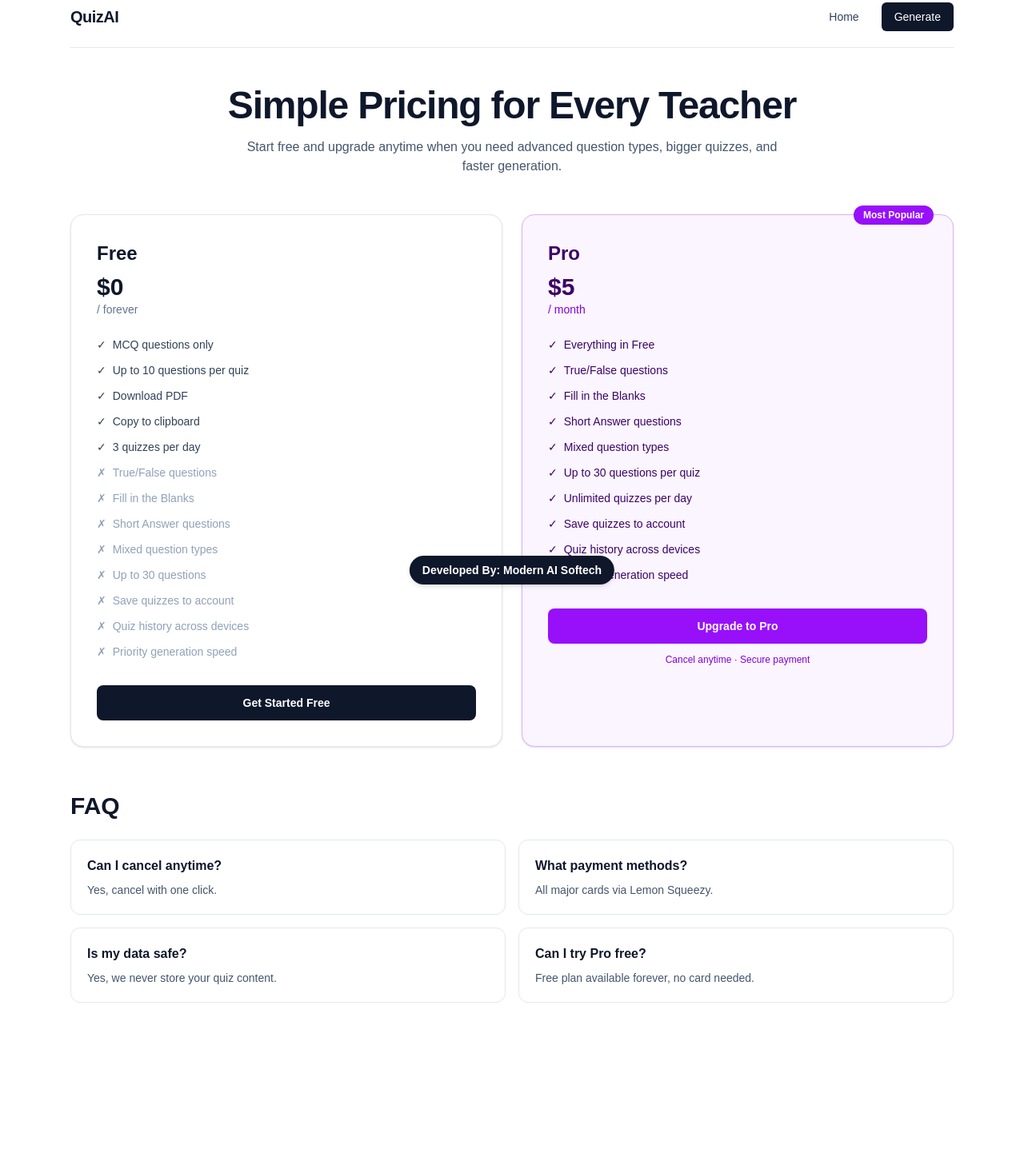
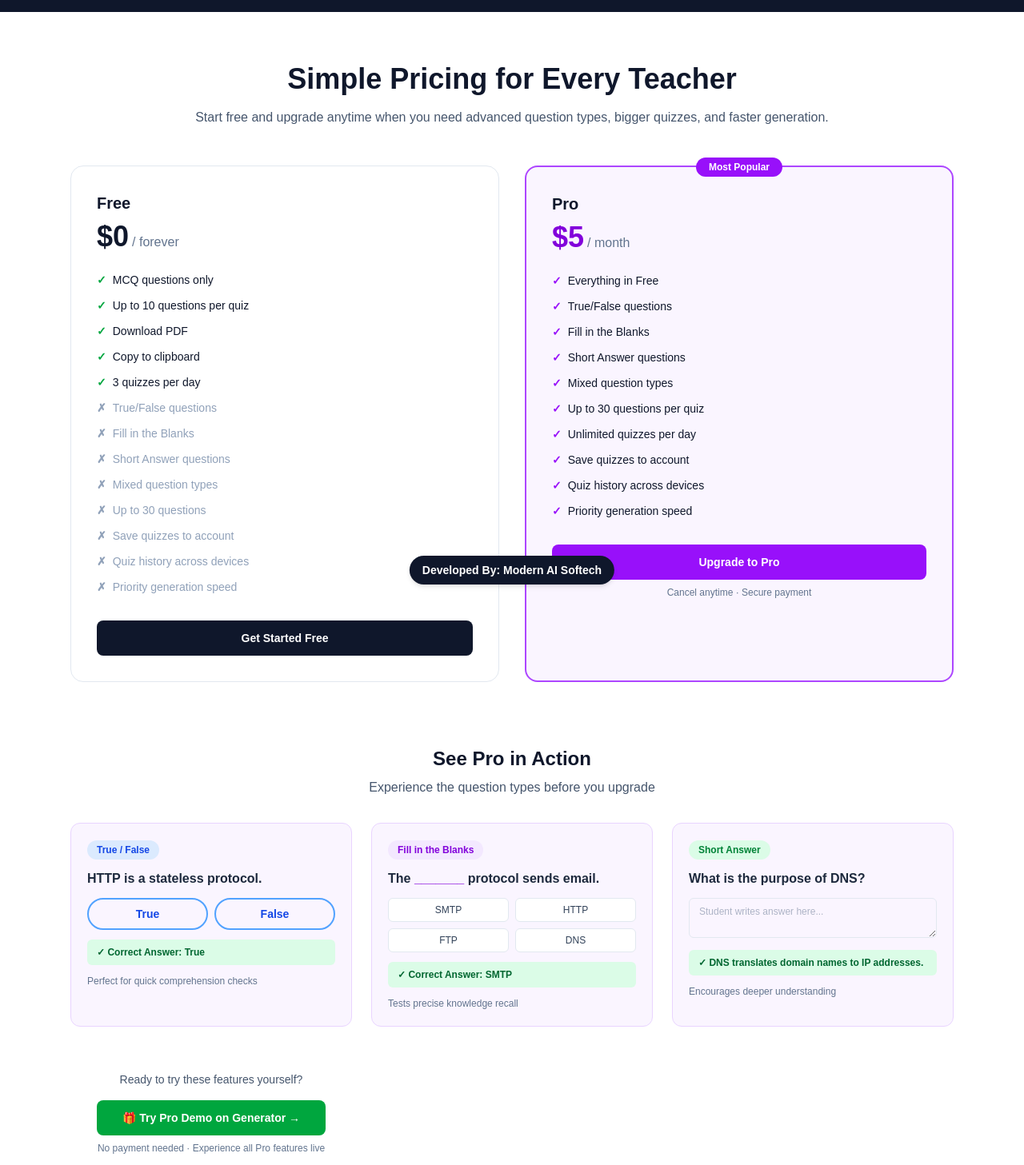
Before and after one commit to zahid14u/quiz-generator, a Next.js app: page /pricing in a window 1280 px wide. Shown: the part 53-1510 px from the top of the page at 80% size. Before the commit the page ends 1363 px from the top, so only its background shows below. Built offline with nearby package versions, Linux system fonts and the light colour scheme.

Commit message:
Fix modal layout and demo flow

```diff
--- a/app/generate/page.tsx
+++ b/app/generate/page.tsx
@@ -102,6 +102,8 @@ export default function GeneratePage() {
   const [showPostGenerateNudge, setShowPostGenerateNudge] = useState(true);
   const [isLocalhost, setIsLocalhost] = useState(false);
   const [isPro, setIsPro] = useState(false);
+const [isDemoActive, setIsDemoActive] = useState(false);
+const [demoQuizUsed, setDemoQuizUsed] = useState(false);
 
   const isFreeUser = !isPro;
   const hasReachedDailyLimit = isFreeUser && dailyQuizCount >= FREE_QUIZ_DAILY_LIMIT;
@@ -134,6 +136,9 @@ export default function GeneratePage() {
     setIsLocalhost(localhost);
     if (localhost && localStorage.getItem("quizai_pro") === "true") {
       setIsPro(true);
+    }
+    if (localStorage.getItem("quizai_demo_used") === "true") {
+      setDemoQuizUsed(true);
     }
   }, []);
 
@@ -247,6 +252,13 @@ if (!questionsArray || !Array.isArray(questionsArray)) {
 
       const quizToShow = validatedQuiz.length > 0 ? validatedQuiz : mockQuiz;
       setQuizResults(quizToShow);
+if (isDemoActive) {
+  setIsPro(false);
+  setIsDemoActive(false);
+  setErrorMessage(
+    "🎉 Demo complete! You just experienced Pro features. Upgrade for $5/mo to keep access."
+  );
+}
       setShortAnswerDrafts({});
       if (isFreeUser) {
         setShowPostGenerateNudge(true);
@@ -535,8 +547,17 @@ if (!questionsArray || !Array.isArray(questionsArray)) {
         )}
         {isPro && (
   <div className="bg-green-600 px-4 py-2 text-xs text-white sm:text-sm">
-            <div className="mx-auto w-full max-w-6xl sm:px-2">
-              Pro plan active (test mode)
+    <div className="mx-auto flex w-full max-w-6xl items-center justify-between sm:px-2">
+      <span>
+        {isDemoActive
+          ? "🎁 Pro Demo Active — enjoy 1 free Pro quiz!"
+          : "Pro plan active (test mode)"}
+      </span>
+      {isDemoActive && (
+        <Link href="/pricing" className="font-bold underline">
+          Upgrade $5/mo →
+        </Link>
+      )}
     </div>
   </div>
 )}
@@ -936,6 +957,7 @@ if (!questionsArray || !Array.isArray(questionsArray)) {
   onClick={() => {
     localStorage.removeItem("quizai_daily_count");
     localStorage.removeItem("quizai_last_date");
+    localStorage.removeItem("quizai_demo_used");
     window.location.reload();
   }}
   className="text-xs text-slate-400 transition hover:text-slate-600"
@@ -991,12 +1013,46 @@ if (!questionsArray || !Array.isArray(questionsArray)) {
               <li>✓ Unlimited quizzes every day</li>
             </ul>
 
+            <div className="mt-6 space-y-3">
+  {!demoQuizUsed ? (
+    <>
+      <button
+        type="button"
+        onClick={() => {
+          setIsDemoActive(true);
+          setIsPro(true);
+          setDemoQuizUsed(true);
+          setShowUpgradeModal(false);
+          try {
+            localStorage.setItem("quizai_demo_used", "true");
+          } catch {}
+        }}
+        className="inline-flex w-full items-center justify-center rounded-lg bg-green-600 px-5 py-3 text-sm font-semibold text-white transition hover:bg-green-700"
+      >
+        🎁 Try Pro Free — 1 Demo Quiz
+      </button>
+      <p className="text-center text-xs text-slate-500">
+        No payment needed · 1 free Pro quiz
+      </p>
+    </>
+  ) : (
+    <div className="rounded-lg border border-amber-200 bg-amber-50 px-4 py-3 text-center">
+      <p className="text-sm font-medium text-amber-800">
+        You have already used your free demo.
+      </p>
+      <p className="mt-1 text-xs text-amber-600">
+        Upgrade to Pro to keep all features.
+      </p>
+    </div>
+  )}
+
   <Link
     href="/pricing"
-              className="mt-6 inline-flex w-full items-center justify-center rounded-lg bg-purple-600 px-5 py-3 text-sm font-semibold text-white transition hover:bg-purple-700"
+    className="inline-flex w-full items-center justify-center rounded-lg bg-purple-600 px-5 py-3 text-sm font-semibold text-white transition hover:bg-purple-700"
   >
     Upgrade for $5/mo →
   </Link>
+</div>
 
             <button
               type="button"
--- a/app/pricing/page.tsx
+++ b/app/pricing/page.tsx
@@ -1,157 +1,150 @@
+"use client";
 import Link from "next/link";
-
-const freeFeatures = [
-  { label: "MCQ questions only", included: true },
-  { label: "Up to 10 questions per quiz", included: true },
-  { label: "Download PDF", included: true },
-  { label: "Copy to clipboard", included: true },
-  { label: "3 quizzes per day", included: true },
-  { label: "True/False questions", included: false },
-  { label: "Fill in the Blanks", included: false },
-  { label: "Short Answer questions", included: false },
-  { label: "Mixed question types", included: false },
-  { label: "Up to 30 questions", included: false },
-  { label: "Save quizzes to account", included: false },
-  { label: "Quiz history across devices", included: false },
-  { label: "Priority generation speed", included: false },
-];
-
-const proFeatures = [
-  "Everything in Free",
-  "True/False questions",
-  "Fill in the Blanks",
-  "Short Answer questions",
-  "Mixed question types",
-  "Up to 30 questions per quiz",
-  "Unlimited quizzes per day",
-  "Save quizzes to account",
-  "Quiz history across devices",
-  "Priority generation speed",
-];
-
-const faqs = [
-  {
-    question: "Can I cancel anytime?",
-    answer: "Yes, cancel with one click.",
-  },
-  {
-    question: "What payment methods?",
-    answer: "All major cards via Lemon Squeezy.",
-  },
-  {
-    question: "Is my data safe?",
-    answer: "Yes, we never store your quiz content.",
-  },
-  {
-    question: "Can I try Pro free?",
-    answer: "Free plan available forever, no card needed.",
-  },
-];
 
 export default function PricingPage() {
   return (
     <main className="min-h-screen bg-white text-slate-900">
-      <div className="mx-auto w-full max-w-6xl px-4 py-10 sm:px-6 md:py-14">
-        <nav className="flex items-center justify-between gap-3 border-b border-slate-200 pb-5">
-          <Link href="/" className="whitespace-nowrap text-lg font-bold tracking-tight sm:text-xl">
-            QuizAI
-          </Link>
+      <nav className="w-full bg-slate-900 text-white">
+        <div className="mx-auto flex w-full max-w-6xl items-center justify-between gap-3 px-4 py-4 sm:px-6">
+          <Link href="/" className="text-lg font-bold tracking-tight sm:text-xl">QuizAI</Link>
           <div className="flex items-center gap-2 sm:gap-3">
-            <Link
-              href="/"
-              className="whitespace-nowrap rounded-md px-3 py-2 text-sm font-medium text-slate-700 transition hover:bg-slate-100 sm:px-4"
-            >
-              Home
-            </Link>
-            <Link
-              href="/generate"
-              className="whitespace-nowrap rounded-md bg-slate-900 px-3 py-2 text-sm font-medium text-white transition hover:bg-slate-700 sm:px-4"
-            >
-              Generate
+            <Link href="/generate" className="rounded-md bg-white/10 px-3 py-2 text-sm font-medium transition hover:bg-white/20 sm:px-4">Generate</Link>
+            <Link href="/" className="rounded-md bg-white/10 px-3 py-2 text-sm font-medium transition hover:bg-white/20 sm:px-4">Home</Link>
+          </div>
+        </div>
+      </nav>
+
+      <div className="mx-auto max-w-6xl px-4 py-16 sm:px-6">
+        <div className="text-center">
+          <h1 className="text-3xl font-bold sm:text-4xl">Simple Pricing for Every Teacher</h1>
+          <p className="mt-4 text-slate-600">Start free and upgrade anytime when you need advanced question types, bigger quizzes, and faster generation.</p>
+        </div>
+
+        <div className="mt-12 grid gap-8 md:grid-cols-2">
+          <div className="rounded-2xl border border-slate-200 p-8">
+            <h2 className="text-xl font-bold">Free</h2>
+            <div className="mt-2 flex items-baseline gap-1">
+              <span className="text-4xl font-bold">$0</span>
+              <span className="text-slate-500">/ forever</span>
+            </div>
+            <ul className="mt-6 space-y-3 text-sm">
+              {["MCQ questions only","Up to 10 questions per quiz","Download PDF","Copy to clipboard","3 quizzes per day"].map(f => (
+                <li key={f} className="flex items-center gap-2"><span className="text-green-600 font-bold">✓</span>{f}</li>
+              ))}
+              {["True/False questions","Fill in the Blanks","Short Answer questions","Mixed question types","Up to 30 questions","Save quizzes to account","Quiz history across devices","Priority generation speed"].map(f => (
+                <li key={f} className="flex items-center gap-2 text-slate-400"><span className="font-bold">✗</span>{f}</li>
+              ))}
+            </ul>
+            <Link href="/generate" className="mt-8 block w-full rounded-lg bg-slate-900 px-5 py-3 text-center text-sm font-semibold text-white transition hover:bg-slate-700">
+              Get Started Free
             </Link>
           </div>
-        </nav>
 
-        <header className="py-12 text-center">
-          <h1 className="text-3xl font-bold tracking-tight sm:text-4xl md:text-5xl">
-            Simple Pricing for Every Teacher
-          </h1>
-          <p className="mx-auto mt-4 max-w-2xl text-sm text-slate-600 sm:text-base">
-            Start free and upgrade anytime when you need advanced question
-            types, bigger quizzes, and faster generation.
-          </p>
-        </header>
-
-        <section className="grid gap-6 lg:grid-cols-2">
-          <article className="rounded-2xl border border-slate-200 bg-white p-6 shadow-sm sm:p-8">
-            <h2 className="text-2xl font-semibold">Free</h2>
-            <p className="mt-2 text-3xl font-bold">$0</p>
-            <p className="text-sm text-slate-500">/ forever</p>
-
+          <div className="relative rounded-2xl border-2 border-purple-500 bg-purple-50 p-8">
+            <span className="absolute -top-3 left-1/2 -translate-x-1/2 rounded-full bg-purple-600 px-4 py-1 text-xs font-bold text-white">Most Popular</span>
+            <h2 className="text-xl font-bold">Pro</h2>
+            <div className="mt-2 flex items-baseline gap-1">
+              <span className="text-4xl font-bold text-purple-700">$5</span>
+              <span className="text-slate-500">/ month</span>
+            </div>
             <ul className="mt-6 space-y-3 text-sm">
-              {freeFeatures.map((feature) => (
-                <li
-                  key={feature.label}
-                  className={feature.included ? "text-slate-700" : "text-slate-400"}
-                >
-                  <span className="mr-2">{feature.included ? "✓" : "✗"}</span>
-                  {feature.label}
-                </li>
+              {["Everything in Free","True/False questions","Fill in the Blanks","Short Answer questions","Mixed question types","Up to 30 questions per quiz","Unlimited quizzes per day","Save quizzes to account","Quiz history across devices","Priority generation speed"].map(f => (
+                <li key={f} className="flex items-center gap-2"><span className="text-purple-600 font-bold">✓</span>{f}</li>
               ))}
             </ul>
+            <Link href="/generate" className="mt-8 block w-full rounded-lg bg-purple-600 px-5 py-3 text-center text-sm font-semibold text-white transition hover:bg-purple-700">
+              Upgrade to Pro
+            </Link>
+            <p className="mt-2 text-center text-xs text-slate-500">Cancel anytime · Secure payment</p>
+          </div>
+        </div>
 
-            <Link
-              href="/generate"
-              className="mt-8 inline-flex w-full items-center justify-center rounded-lg bg-slate-900 px-5 py-3 text-sm font-semibold text-white transition hover:bg-slate-700"
-            >
-              Get Started Free
-            </Link>
-          </article>
+        <div className="mt-20">
+          <h2 className="text-center text-2xl font-bold">See Pro in Action</h2>
+          <p className="mt-2 text-center text-slate-600">Experience the question types before you upgrade</p>
+          <div className="mt-8 grid gap-6 md:grid-cols-3">
+            <div className="rounded-xl border border-purple-200 bg-purple-50 p-5">
+              <span className="inline-block rounded-full bg-blue-100 px-3 py-1 text-xs font-bold text-blue-700">True / False</span>
+              <p className="mt-3 font-semibold text-slate-800">HTTP is a stateless protocol.</p>
+              <div className="mt-3 grid grid-cols-2 gap-2">
+                <button className="rounded-full border-2 border-blue-400 py-2 text-sm font-semibold text-blue-700">True</button>
+                <button className="rounded-full border-2 border-blue-400 py-2 text-sm font-semibold text-blue-700">False</button>
+              </div>
+              <div className="mt-3 rounded-md bg-green-100 px-3 py-2 text-xs font-semibold text-green-800">✓ Correct Answer: True</div>
+              <p className="mt-3 text-xs text-slate-500">Perfect for quick comprehension checks</p>
+            </div>
 
-          <article className="relative rounded-2xl border border-purple-300 bg-purple-50 p-6 shadow-sm sm:p-8">
-            <span className="absolute -top-3 right-6 rounded-full bg-purple-600 px-3 py-1 text-xs font-semibold text-white">
-              Most Popular
-            </span>
+            <div className="rounded-xl border border-purple-200 bg-purple-50 p-5">
+              <span className="inline-block rounded-full bg-purple-100 px-3 py-1 text-xs font-bold text-purple-700">Fill in the Blanks</span>
+              <p className="mt-3 font-semibold text-slate-800">The <span className="font-bold text-purple-700">_______</span> protocol sends email.</p>
+              <div className="mt-3 grid grid-cols-2 gap-2">
+                {["SMTP","HTTP","FTP","DNS"].map(o => (
+                  <div key={o} className="rounded-md border border-slate-200 bg-white px-3 py-1.5 text-center text-xs text-slate-700">{o}</div>
+                ))}
+              </div>
+              <div className="mt-3 rounded-md bg-green-100 px-3 py-2 text-xs font-semibold text-green-800">✓ Correct Answer: SMTP</div>
+              <p className="mt-3 text-xs text-slate-500">Tests precise knowledge recall</p>
+            </div>
 
-            <h2 className="text-2xl font-semibold text-purple-950">Pro</h2>
-            <p className="mt-2 text-3xl font-bold text-purple-950">$5</p>
-            <p className="text-sm text-purple-700">/ month</p>
+            <div className="rounded-xl border border-purple-200 bg-purple-50 p-5">
+              <span className="inline-block rounded-full bg-green-100 px-3 py-1 text-xs font-bold text-green-700">Short Answer</span>
+              <p className="mt-3 font-semibold text-slate-800">What is the purpose of DNS?</p>
+              <textarea className="mt-3 w-full rounded-md border border-slate-200 px-3 py-2 text-xs text-slate-500" rows={2} placeholder="Student writes answer here..." readOnly />
+              <div className="mt-2 rounded-md bg-green-100 px-3 py-2 text-xs font-semibold text-green-800">✓ DNS translates domain names to IP addresses.</div>
+              <p className="mt-3 text-xs text-slate-500">Encourages deeper understanding</p>
+            </div>
+             <div className="mt-8 text-center">
+  <p className="text-sm text-slate-600 mb-4">
+    Ready to try these features yourself?
+  </p>
+  <Link
+    href="/generate"
+    className="inline-flex items-center gap-2 rounded-lg bg-green-600 px-8 py-3 text-sm font-semibold text-white transition hover:bg-green-700"
+  >
+    🎁 Try Pro Demo on Generator →
+  </Link>
+  <p className="mt-2 text-xs text-slate-500">
+    No payment needed · Experience all Pro features live
+  </p>
+</div>
+          </div>
+        </div>
 
-            <ul className="mt-6 space-y-3 text-sm text-purple-950">
-              {proFeatures.map((feature) => (
-                <li key={feature}>
-                  <span className="mr-2">✓</span>
-                  {feature}
-                </li>
-              ))}
-            </ul>
-
-            <button
-              type="button"
-              className="mt-8 inline-flex w-full items-center justify-center rounded-lg bg-purple-600 px-5 py-3 text-sm font-semibold text-white transition hover:bg-purple-700"
-            >
-              Upgrade to Pro
-            </button>
-            <p className="mt-3 text-center text-xs text-purple-700">
-              Cancel anytime · Secure payment
-            </p>
-          </article>
-        </section>
-
-        <section className="mt-14">
-          <h2 className="text-2xl font-semibold sm:text-3xl">FAQ</h2>
-          <div className="mt-6 grid gap-4 sm:grid-cols-2">
-            {faqs.map((item) => (
-              <article
-                key={item.question}
-                className="rounded-xl border border-slate-200 bg-white p-5"
-              >
-                <h3 className="text-base font-semibold">{item.question}</h3>
-                <p className="mt-2 text-sm text-slate-600">{item.answer}</p>
-              </article>
+        <div className="mt-20">
+          <h2 className="text-center text-2xl font-bold">What Teachers Say</h2>
+          <div className="mt-8 grid gap-6 md:grid-cols-3">
+            {[
+              { quote: "I used to spend 2 hours making quizzes. Now it takes 10 seconds. QuizAI is a game changer.", name: "Sarah K.", role: "High School Teacher" },
+              { quote: "The True/False and Fill in the Blanks features are perfect for my IT students.", name: "Ahmed R.", role: "College Lecturer" },
+              { quote: "My students actually enjoy taking these quizzes. The variety of question types keeps them engaged!", name: "Maria T.", role: "Primary Teacher" },
+            ].map(t => (
+              <div key={t.name} className="rounded-xl bg-slate-50 p-6">
+                <p className="text-sm text-slate-700 italic">"{t.quote}"</p>
+                <div className="mt-4">
+                  <p className="font-semibold text-sm">{t.name}</p>
+                  <p className="text-xs text-slate-500">{t.role}</p>
+                </div>
+              </div>
             ))}
           </div>
-        </section>
+        </div>
+
+        <div className="mt-20">
+          <h2 className="text-center text-2xl font-bold">Frequently Asked Questions</h2>
+          <div className="mt-8 grid gap-6 md:grid-cols-2">
+            {[
+              { q: "Can I cancel anytime?", a: "Yes, cancel with one click. No questions asked." },
+              { q: "What payment methods?", a: "All major cards accepted via Lemon Squeezy." },
+              { q: "Is my data safe?", a: "Yes, we never store your quiz content on our servers." },
+              { q: "Can I try Pro free?", a: "Yes! Use our free demo on the generate page to try all Pro features before paying." },
+            ].map(f => (
+              <div key={f.q} className="rounded-xl border border-slate-200 p-6">
+                <h3 className="font-semibold">{f.q}</h3>
+                <p className="mt-2 text-sm text-slate-600">{f.a}</p>
+              </div>
+            ))}
+          </div>
+        </div>
       </div>
     </main>
   );
```
Lines whose indentation alone changed are shown as unchanged.
